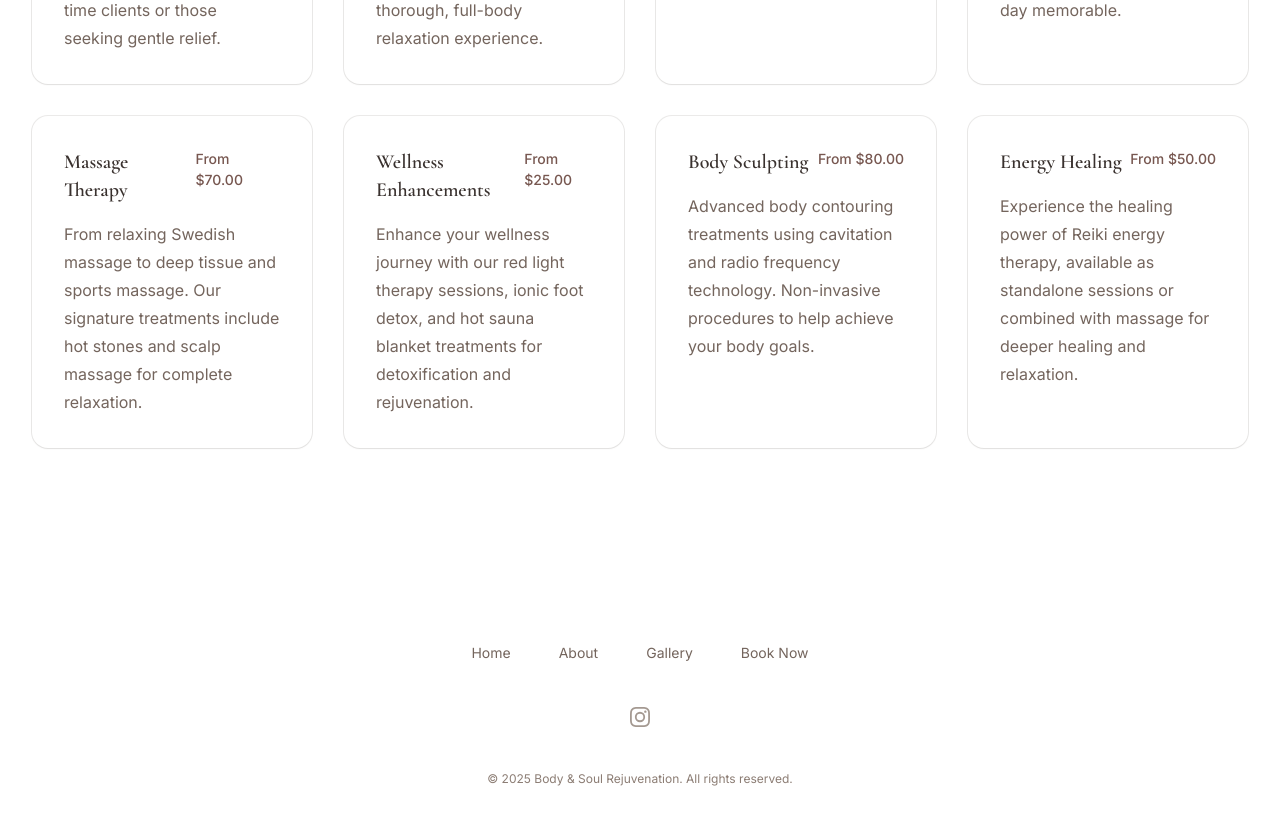
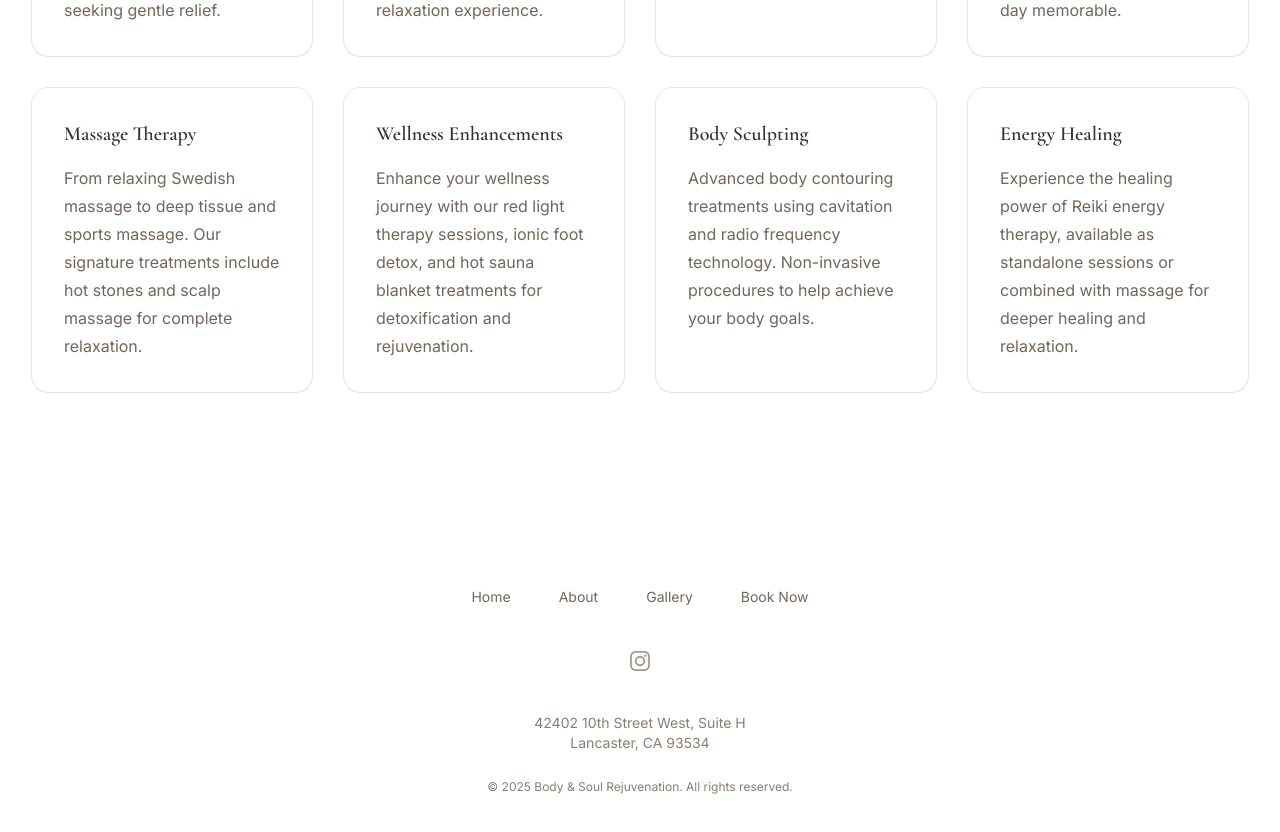
Before and after one commit to tbagwill/bodyandsoul-web, a Next.js app: page / in a window 1280 px wide. Shown: the part 1220-2052 px from the top of the page. Built offline with nearby package versions, Linux system fonts and the light colour scheme.

Commit message:
Remove pricing from service cards and update address information - Remove hardcoded pricing from main page and about page service cards - Add correct address to footer - Center About page hero section content

```diff
--- a/app/about/page.tsx
+++ b/app/about/page.tsx
@@ -26,43 +26,36 @@ const services = [
     name: 'Relaxation Massage',
     description: 'Our signature relaxation massage is designed to promote deep relaxation, reduce stress, and ease muscle tension. Choose from our popular 60-minute session perfect for quick relief, or indulge in our 90-minute session for a more thorough, full-body experience with extra attention to problem areas.',
     duration: '60-90 min',
-    price: '$70-95',
   },
   {
     name: 'Reiki & Energy Healing',
     description: 'Experience the gentle power of energy healing with our Reiki sessions. Our one-hour sessions promote physical and emotional well-being through gentle touch, helping to restore balance and harmony. Available as standalone sessions or combined with massage therapy for a holistic healing experience.',
     duration: '60 min',
-    price: '$100',
   },
   {
     name: 'Birthday Package',
     description: 'Make your special day even more memorable with our luxurious birthday package. This carefully curated experience includes a customized massage session and special wellness treats designed to celebrate and rejuvenate. The perfect way to treat yourself or someone special.',
     duration: 'Custom',
-    price: '$100',
   },
   {
     name: 'Massage Therapy',
     description: 'From relaxing Swedish massage to deep tissue and sports massage, our comprehensive massage therapy options cater to your specific needs. Our signature treatments include hot stones and scalp massage for complete relaxation, ensuring a truly customized experience.',
     duration: 'Varies',
-    price: 'From $70',
   },
   {
     name: 'Wellness Enhancements',
     description: 'Enhance your wellness journey with our selection of therapeutic treatments. Choose from red light therapy sessions for skin health and muscle recovery, ionic foot detox for natural cleansing, and hot sauna blanket treatments for detoxification and rejuvenation.',
     duration: '20-45 min',
-    price: 'From $25',
   },
   {
     name: 'Body Sculpting',
     description: 'Our non-invasive body contouring treatments use advanced cavitation and radio frequency technology to help achieve your body goals. These treatments are perfect for targeting stubborn areas and enhancing your natural contours.',
     duration: 'Custom',
-    price: 'From $80',
   },
   {
     name: 'Energy Healing',
     description: 'Discover the transformative power of our energy healing treatments. We offer various modalities including Reiki therapy, which can be experienced as a standalone treatment or combined with massage for a deeper healing experience that addresses both physical and energetic well-being.',
     duration: 'Varies',
-    price: 'From $50',
   }
 ];
 
@@ -72,11 +65,10 @@ export default function About() {
       {/* Hero section */}
       <div className="relative isolate -z-10 overflow-hidden bg-gradient-to-b from-primary-100/20">
         <div className="container py-24 sm:py-32">
-          <div className="mx-auto max-w-2xl lg:mx-0">
+          <div className="mx-auto max-w-2xl">
             <AnimatedHeading
               title="About Body & Soul"
               subtitle="Welcome to Body & Soul Rejuvenation, where we blend traditional massage techniques with modern therapeutic practices to help you achieve optimal wellness. Our mission is to provide a peaceful sanctuary where you can relax, rejuvenate, and restore your body's natural balance."
-              align="left"
             />
           </div>
         </div>
@@ -149,8 +141,6 @@ export default function About() {
                       {service.name}
                     </h3>
                     <div className="text-sm font-medium">
-                      <span className="text-primary-600">{service.price}</span>
-                      <span className="mx-2 text-neutral-400">•</span>
                       <span className="text-neutral-600">{service.duration}</span>
                     </div>
                   </div>
--- a/app/components/layout/Footer.tsx
+++ b/app/components/layout/Footer.tsx
@@ -45,7 +45,13 @@ export default function Footer() {
             </Link>
           ))}
         </div>
-        <p className="mt-10 text-center text-xs leading-5 text-neutral-500">
+        <div className="mt-10 text-center">
+          <address className="text-sm leading-5 text-neutral-500 not-italic">
+            42402 10th Street West, Suite H<br />
+            Lancaster, CA 93534
+          </address>
+        </div>
+        <p className="mt-6 text-center text-xs leading-5 text-neutral-500">
           &copy; {new Date().getFullYear()} Body & Soul Rejuvenation. All rights reserved.
         </p>
       </div>
--- a/app/page.tsx
+++ b/app/page.tsx
@@ -44,59 +44,48 @@ export default function Home() {
               title: '60 Min Relaxation Massage',
               description:
                 'A soothing full-body massage designed to promote relaxation, reduce stress, and ease muscle tension. Perfect for first-time clients or those seeking gentle relief.',
-              price: '$70.00',
             },
             {
               title: '90 Min Relaxation Massage',
               description:
                 'An extended relaxation massage that allows for deeper work and more attention to problem areas. Ideal for those seeking a thorough, full-body relaxation experience.',
-              price: '$95.00',
             },
             {
               title: 'Reiki Session',
               description:
                 'A one-hour energy healing session that promotes physical and emotional well-being through gentle touch. Experience deep relaxation and restored balance.',
-              price: '$100.00',
             },
             {
               title: 'Birthday Package',
               description:
                 'Celebrate your special day with our luxurious birthday package. Includes a customized massage experience and special wellness treats to make your day memorable.',
-              price: '$100.00',
             },
             {
               title: 'Massage Therapy',
               description:
                 'From relaxing Swedish massage to deep tissue and sports massage. Our signature treatments include hot stones and scalp massage for complete relaxation.',
-              price: 'From $70.00',
             },
             {
               title: 'Wellness Enhancements',
               description:
                 'Enhance your wellness journey with our red light therapy sessions, ionic foot detox, and hot sauna blanket treatments for detoxification and rejuvenation.',
-              price: 'From $25.00',
             },
             {
               title: 'Body Sculpting',
               description:
                 'Advanced body contouring treatments using cavitation and radio frequency technology. Non-invasive procedures to help achieve your body goals.',
-              price: 'From $80.00',
             },
             {
               title: 'Energy Healing',
               description:
                 'Experience the healing power of Reiki energy therapy, available as standalone sessions or combined with massage for deeper healing and relaxation.',
-              price: 'From $50.00',
             },
           ].map((service) => (
             <div
               key={service.title}
               className="rounded-2xl bg-white p-8 shadow-sm ring-1 ring-neutral-900/10 hover:shadow-md transition-shadow"
             >
-              <div className="flex justify-between items-start">
-                <h3 className="text-xl font-semibold leading-7 text-neutral-900">{service.title}</h3>
-                <span className="text-sm text-primary-600 font-medium">{service.price}</span>
-              </div>
+              <h3 className="text-xl font-semibold leading-7 text-neutral-900">{service.title}</h3>
               <p className="mt-4 text-base leading-7 text-neutral-600">{service.description}</p>
             </div>
           ))}
```
